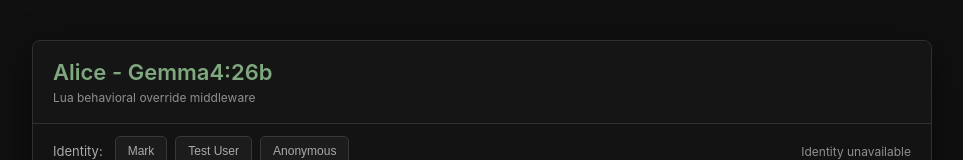
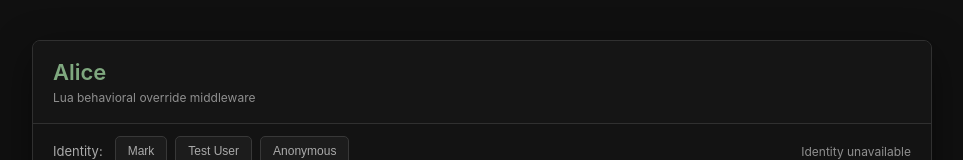
Before and after one commit to OverrideDeveloper/AliceWebAI, a plain HTML site: page index.html in a window 1280 px wide. Shown: the top 160 px of the page, without its empty margins (158-1121 px from the left). Drawn offline with Linux system fonts and the light colour scheme; no server answers.

Commit message:
Removed stale Gemma model and Ollama references in visible strings

```diff
--- a/index.html
+++ b/index.html
@@ -26,7 +26,7 @@ along with Alice Web AI. If not, see
 <head>
   <meta charset="UTF-8">
   <meta name="viewport" content="width=device-width, initial-scale=1.0">
-  <title>Alice - Gemma4:26b</title>
+  <title>Alice</title>
 
   <style>
     * {
@@ -345,7 +345,7 @@ along with Alice Web AI. If not, see
 
 
 <div class="header">
-  <h1>Alice - Gemma4:26b</h1>
+  <h1>Alice</h1>
   <p>Lua behavioral override middleware</p>
 </div>
 
```
Also changed, not shown: 1 other file.
